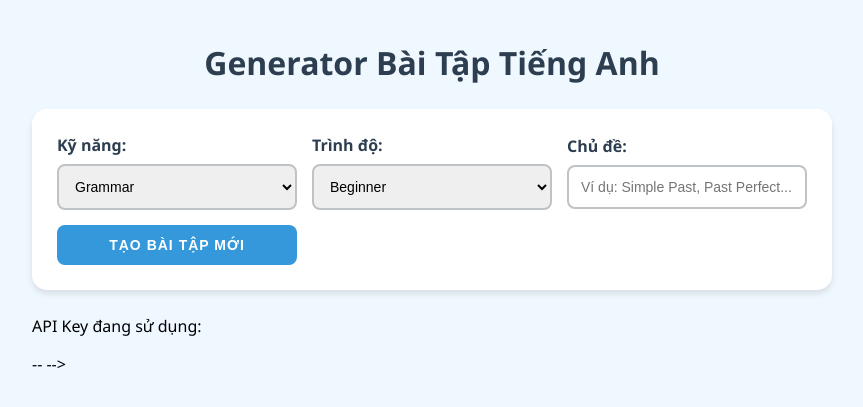
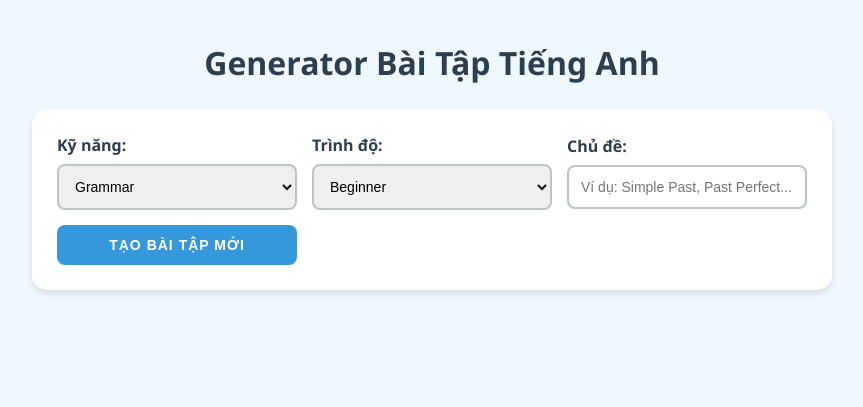
Before and after one commit to vncustom/EnglishQuiz, a Flask app: page / in a window 1280 px wide. Shown: the top 407 px of the page, without its empty margins (208-1071 px from the left). Run offline with Flask 3, Linux system fonts and the light colour scheme.

Commit message:
Update index.html

```diff
--- a/templates/index.html
+++ b/templates/index.html
@@ -197,10 +197,10 @@
         <p>Đang tạo bài tập...</p>
     </div>
 
-<!    <div id="keyStatus" class="key-status" style="display: none;">
+ <!--   <div id="keyStatus" class="key-status" style="display: none;">
         <p>API Key đang sử dụng: <span id="currentKey"></span></p>
     </div>
--- -->
+-->
     <div class="quiz-container" id="quizContainer" style="display: none;">
         <div id="questions"></div>
         <div style="margin-top: 20px; text-align: center;">
```
